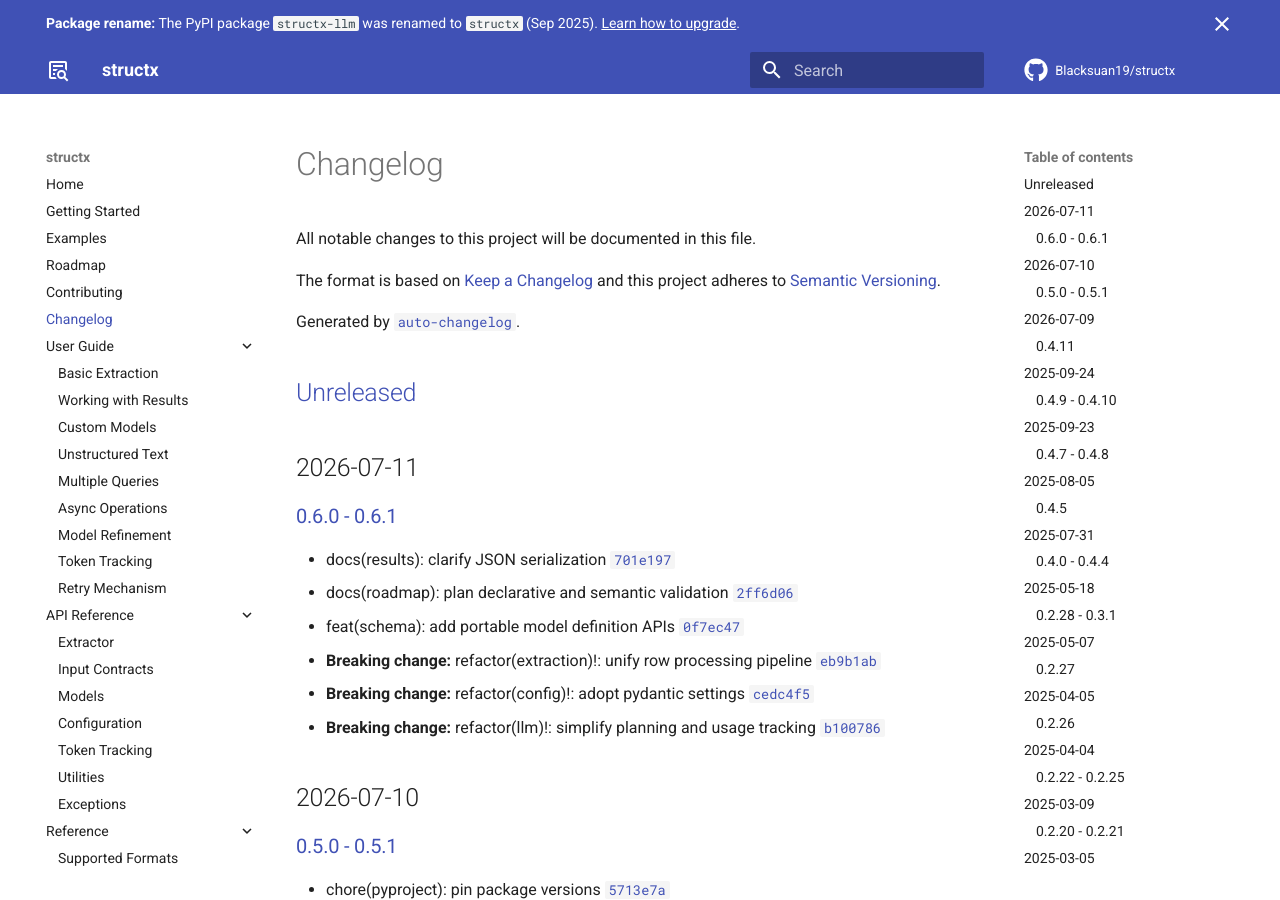
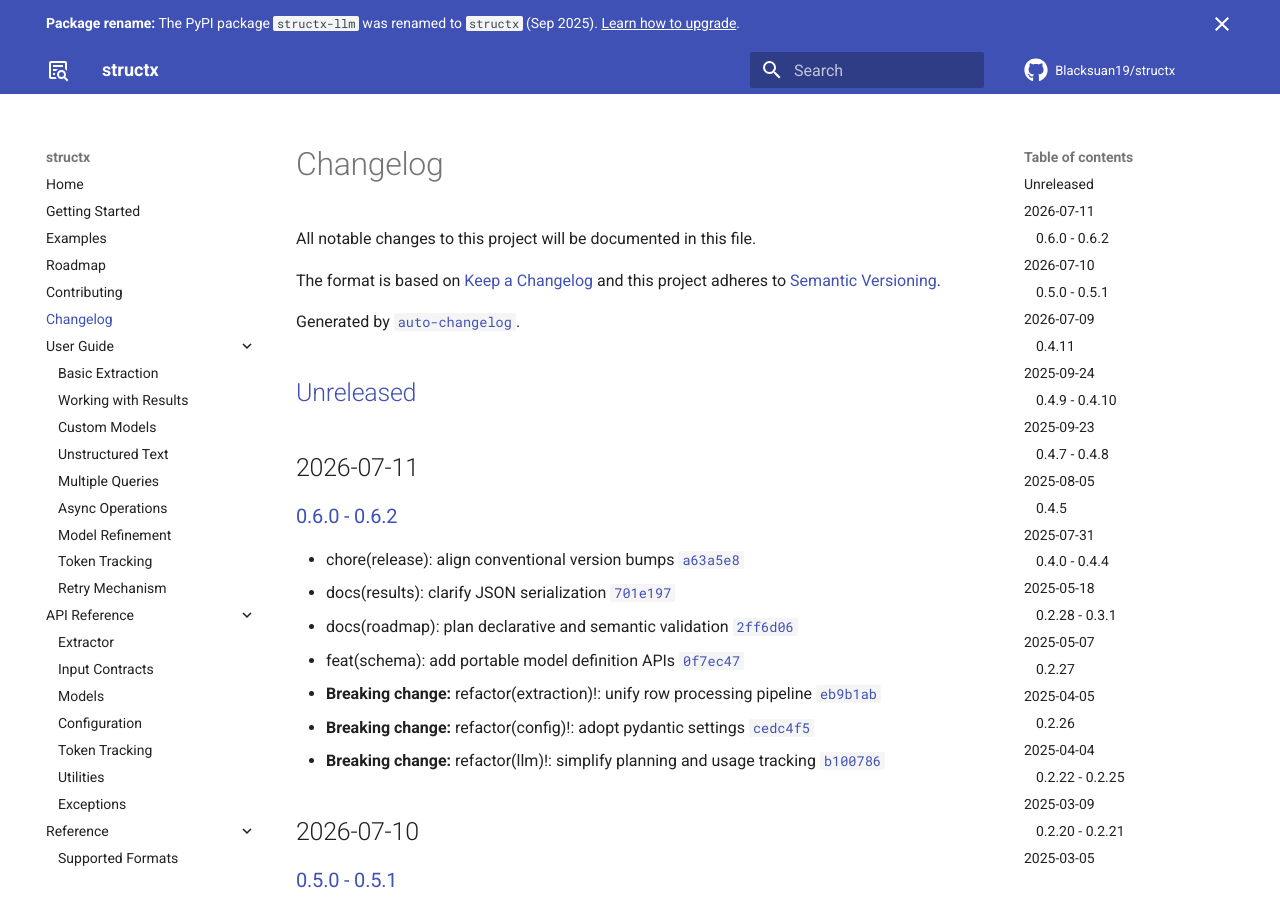
Before and after one commit to Blacksuan19/structx, an MkDocs documentation site: the page built from docs/changelog.md, in a window 1280 px wide and 900 px high. Built offline with MkDocs 1.6.1 and Material for MkDocs 9.7.7, drawn with Linux system fonts in a browser that asks for light colours; comment, search, counter and statistics services are not loaded.

Commit message:
docs(changelog): regenerate changelog for 0.6.2

```diff
--- a/docs/changelog.md
+++ b/docs/changelog.md
@@ -7,12 +7,13 @@ and this project adheres to [Semantic Versioning](https://semver.org/spec/v2.0.0
 
 Generated by [`auto-changelog`](https://github.com/CookPete/auto-changelog).
 
-## [Unreleased](https://github.com/Blacksuan19/structx/compare/0.6.1...HEAD)
+## [Unreleased](https://github.com/Blacksuan19/structx/compare/0.6.2...HEAD)
 
 ## 2026-07-11
 
-### [0.6.0 - 0.6.1](https://github.com/Blacksuan19/structx/compare/0.5.1...0.6.1)
+### [0.6.0 - 0.6.2](https://github.com/Blacksuan19/structx/compare/0.5.1...0.6.2)
 
+- chore(release): align conventional version bumps [`a63a5e8`](https://github.com/Blacksuan19/structx/commit/a63a5e8952c3989b3996ff1d547b447b954bbec1)
 - docs(results): clarify JSON serialization [`701e197`](https://github.com/Blacksuan19/structx/commit/701e1978224e4bef496422b4c83727806d960e4e)
 - docs(roadmap): plan declarative and semantic validation [`2ff6d06`](https://github.com/Blacksuan19/structx/commit/2ff6d062ad09797bcab37de27c42268a94619339)
 - feat(schema): add portable model definition APIs [`0f7ec47`](https://github.com/Blacksuan19/structx/commit/0f7ec471b00d86443cbe4f108ecef52cf77ad043)
```
